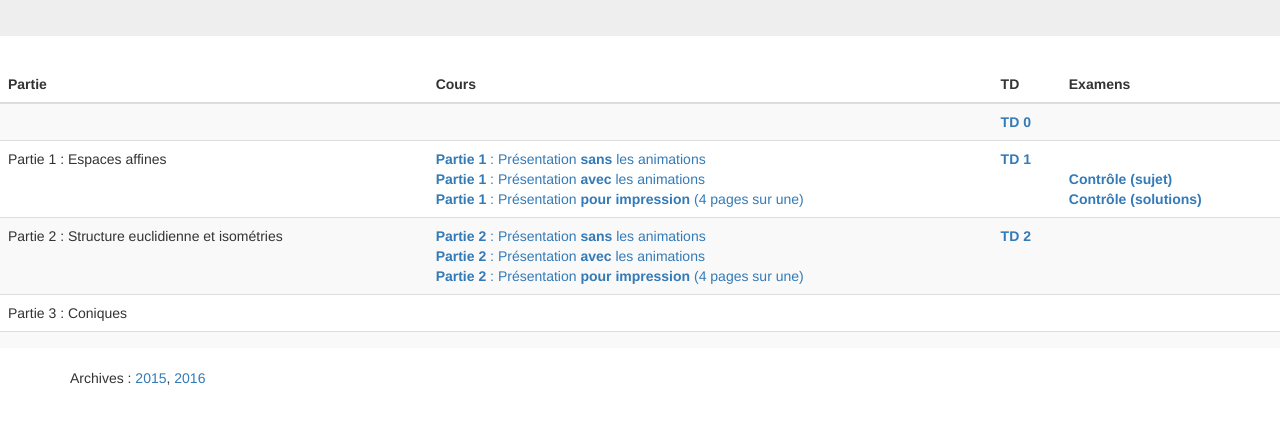
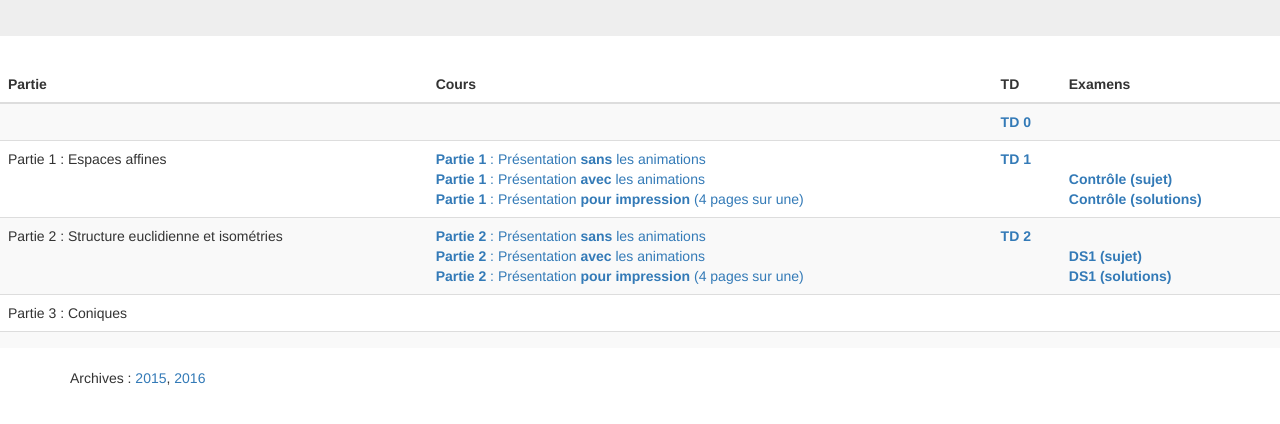
Before and after one commit to ktzanev/m53lille1, a plain HTML site: page docs/index.html in a window 1280 px wide. Shown: the part 212-636 px from the top of the page. Drawn offline with nearby package versions, Linux system fonts and the light colour scheme.

Commit message:
rajout du DS1 de 2017

```diff
--- a/docs/index.html
+++ b/docs/index.html
@@ -62,6 +62,8 @@
           <a href="TDs/M53_2017-18_TD2.pdf"><b>TD 2</b></a><br>
         </td>
         <td style="vertical-align: bottom">
+          <a href="DS/M53_2017-18_DS1.pdf"><b>DS1 (sujet)</b></a><br>
+          <a href="DS/M53_2017-18_DS1_solutions.pdf"><b>DS1 (solutions)</b></a><br>
         </td>
       </tr>
       <tr>
```
Also changed, not shown: 7 other files.
